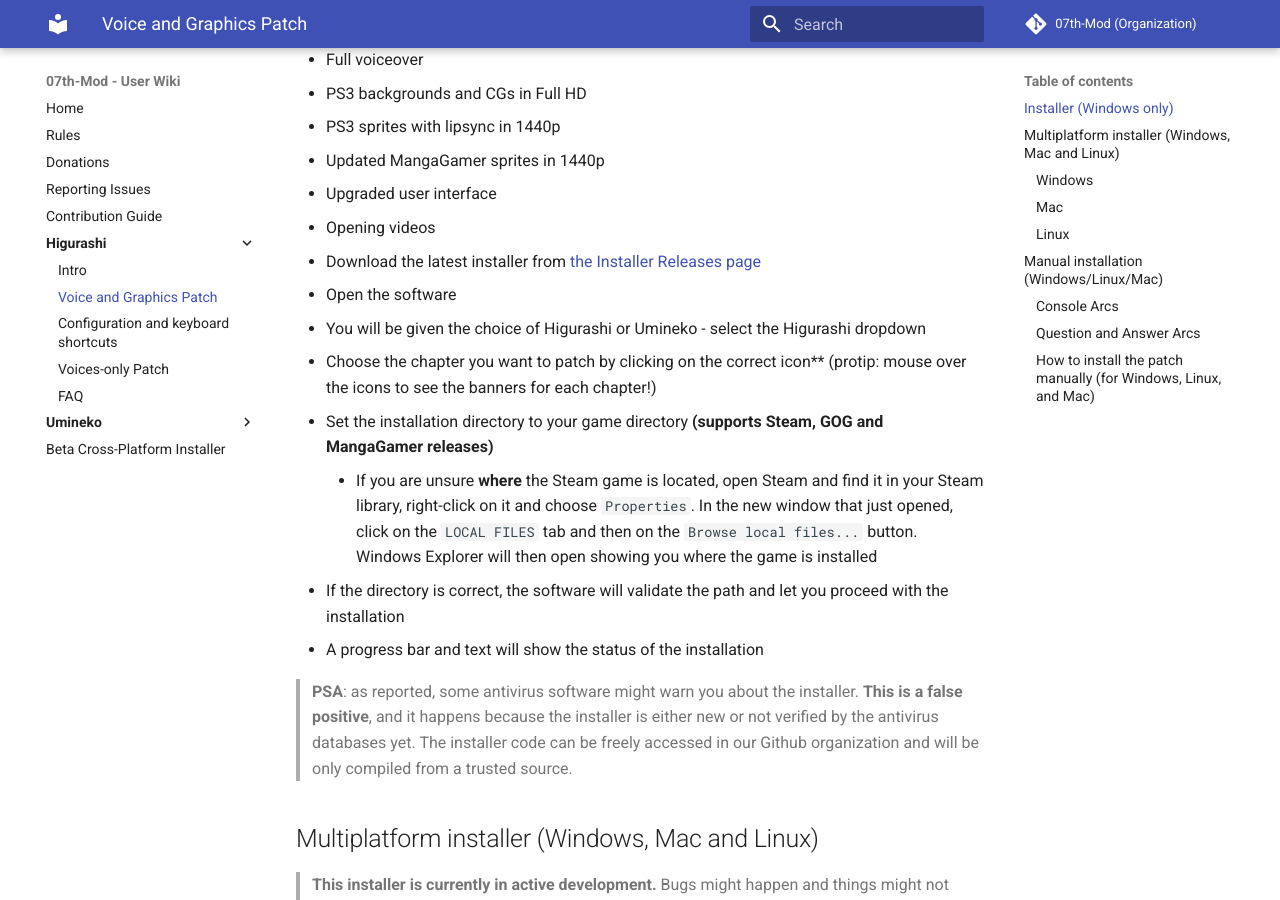
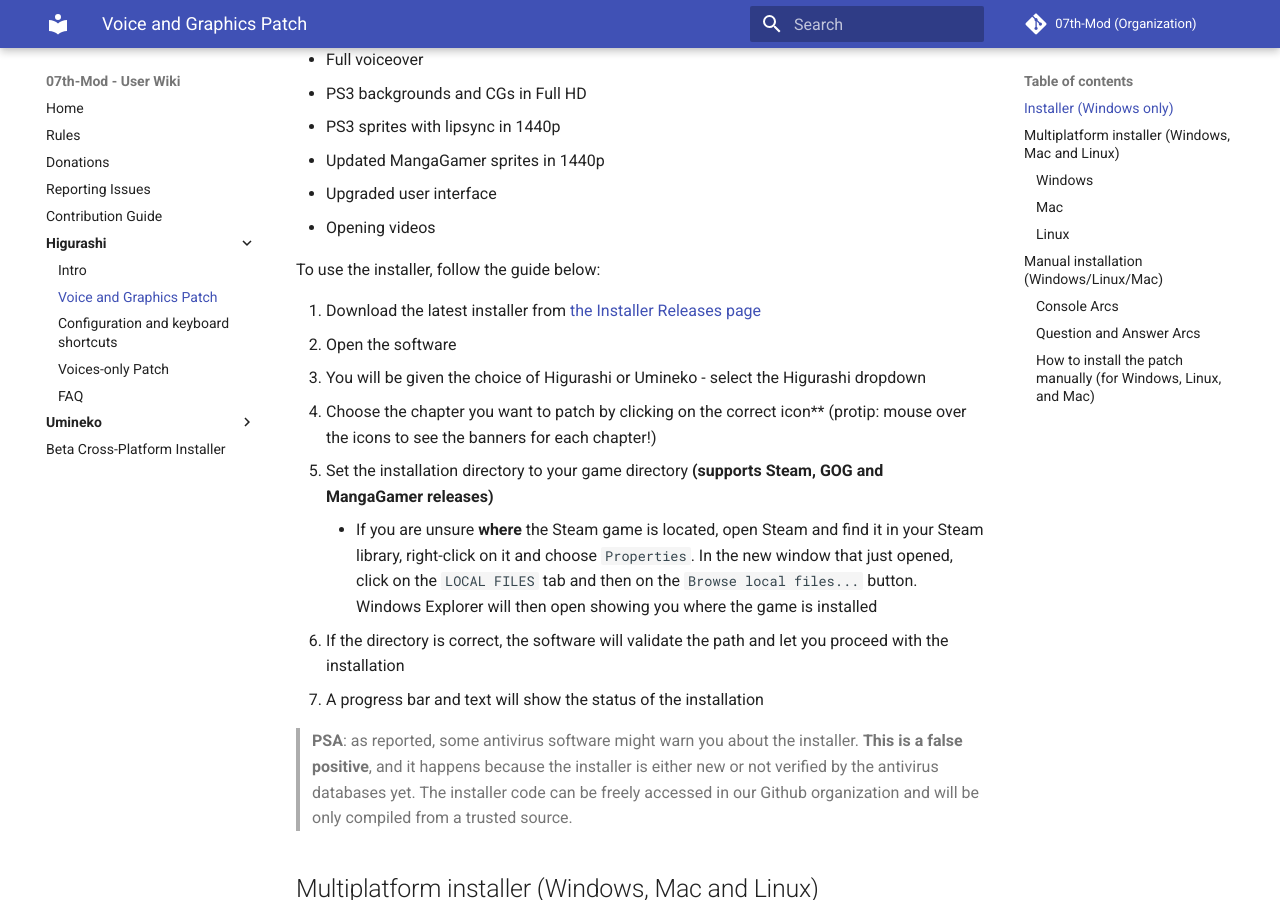
Before and after one commit to 07th-mod/wiki, an MkDocs documentation site: the page built from docs/Higurashi/Higurashi-Part-1---Voice-and-Graphics-Patch.md, in a window 1280 px wide and 900 px high, scrolled down 342 px. Built offline with MkDocs 1.6.1 and Material for MkDocs 9.7.7, drawn with Linux system fonts in a browser that asks for light colours.

Commit message:
more fixes

```diff
--- a/docs/Higurashi/Higurashi-Part-1---Voice-and-Graphics-Patch.md
+++ b/docs/Higurashi/Higurashi-Part-1---Voice-and-Graphics-Patch.md
@@ -12,6 +12,8 @@
 * Updated MangaGamer sprites in 1440p
 * Upgraded user interface
 * Opening videos
+
+To use the installer, follow the guide below:
 
 1. Download the latest installer from [the Installer Releases page](https://github.com/07th-mod/Higurashi_Installer_WPF/releases/latest)
 2. Open the software
```
